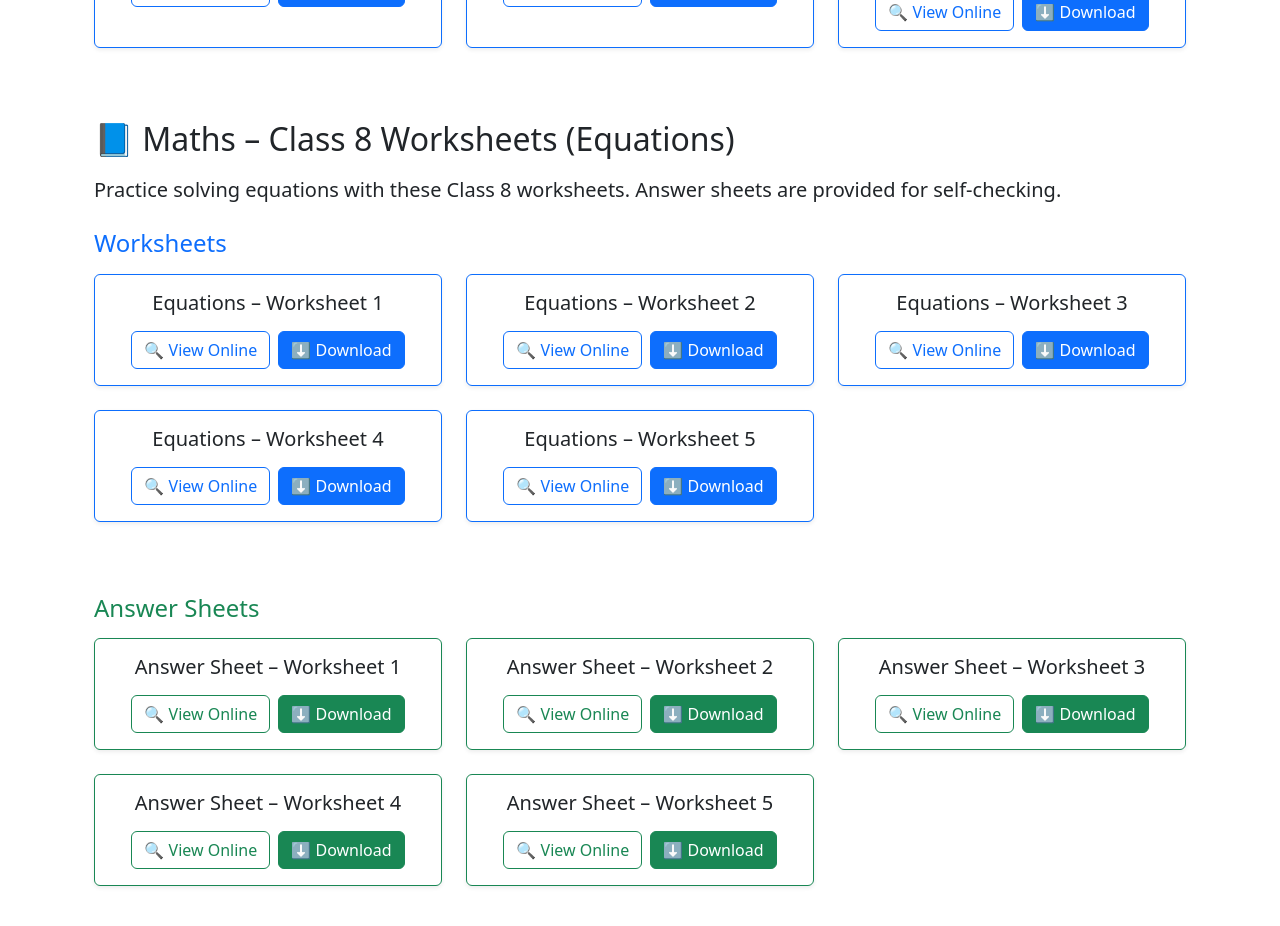
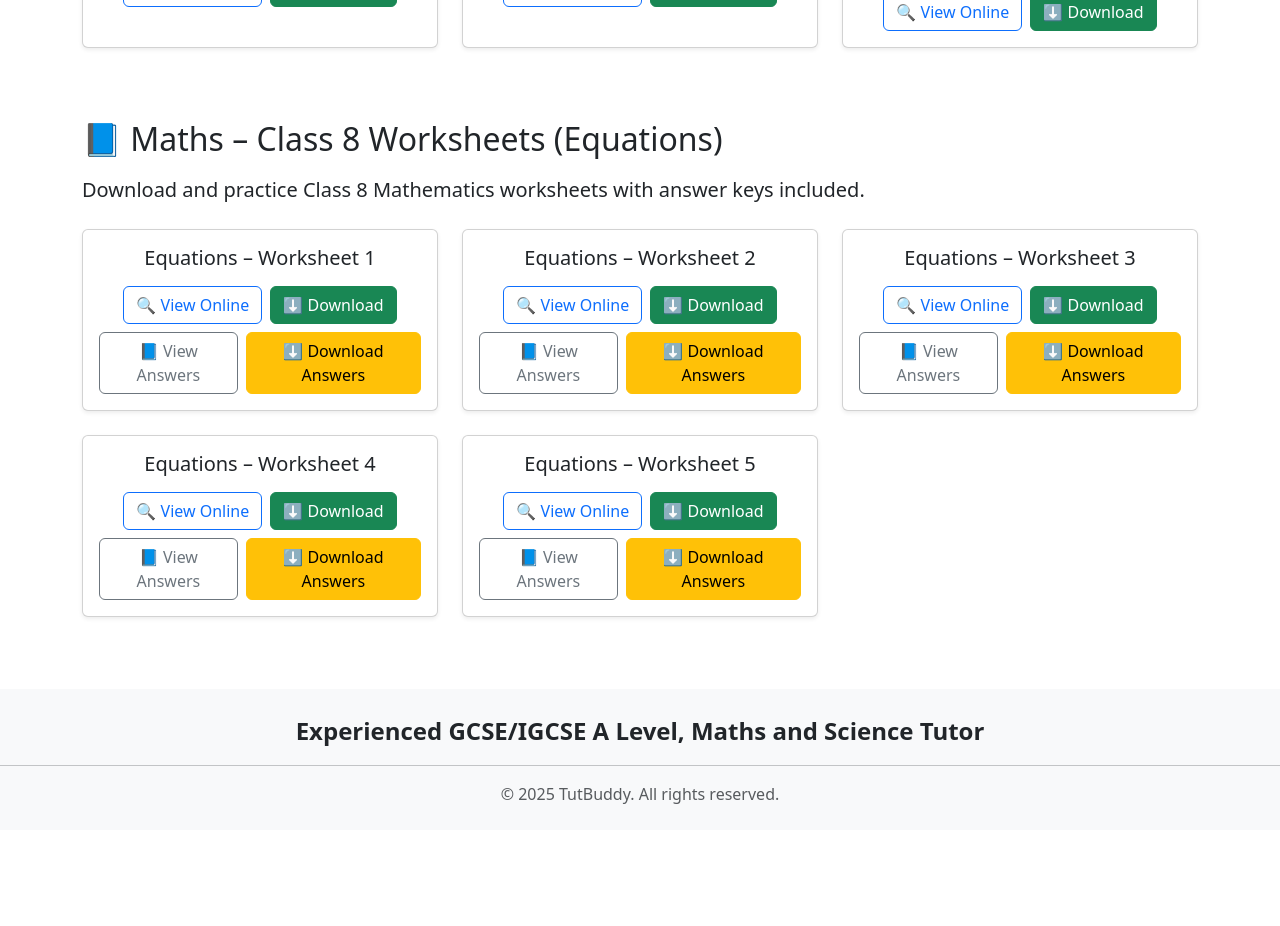
Before and after one commit to abdurrahman0605/tutbuddy-frontend, a React (Create React App) app: page /worksheets in a window 1280 px wide. Shown: the part 300-1226 px from the top of the page. After the commit the page ends 1130 px from the top, so only its background shows below. Built offline with nearby package versions, Linux system fonts and the light colour scheme.

Commit message:
Initial commit - TutBuddy frontend

```diff
--- a/src/App.js
+++ b/src/App.js
@@ -1,26 +1,25 @@
 import React from "react";
 import { BrowserRouter as Router, Routes, Route } from "react-router-dom";
-import Navbar from "./components/Navbar";   // ✅ Navbar
-import Home from "./pages/Home";            // ✅ Home page
-import About from "./pages/About";          // ✅ About page
-import Quiz from "./pages/Quiz";            // ✅ Quiz page
+import Navbar from "./components/Navbar";
+import Footer from "./components/Footer";
+import Home from "./pages/Home";
+import About from "./pages/About";
+import Quiz from "./pages/Quiz";
 import Worksheets from "./pages/Worksheets";
 
 export default function App() {
   return (
     <Router>
-      {/* Navbar always visible */}
       <Navbar />
-
-      {/* Page content */}
-      <div className="container mt-4">
+      <main className="flex-grow-1">
         <Routes>
           <Route path="/" element={<Home />} />
           <Route path="/about" element={<About />} />
           <Route path="/quiz" element={<Quiz />} />
-          <Route path="/worksheets" element={<Worksheets />} /> {/* ✅ New Worksheets page */}
+          <Route path="/worksheets" element={<Worksheets />} />
         </Routes>
-      </div>
+      </main>
+      <Footer /> {/* ✅ this always renders */}
     </Router>
   );
 }
--- /dev/null
+++ b/src/components/Footer.js
@@ -0,0 +1,15 @@
+import React from "react";
+
+export default function Footer() {
+  return (
+    <footer className="bg-light py-4 mt-5 text-center">
+      <p className="mb-0 fw-bold fs-4">
+        Experienced GCSE/IGCSE A Level, Maths and Science Tutor
+      </p>
+      <hr className="my-3" />
+      <p className="text-muted mb-0">
+        © {new Date().getFullYear()} TutBuddy. All rights reserved.
+      </p>
+    </footer>
+  );
+}
--- a/src/pages/Home.js
+++ b/src/pages/Home.js
@@ -2,6 +2,7 @@ import React from "react";
 import pic1 from "../naheed.jpg";
 import pic2 from "../pic2.jpg";
 import pic3 from "../pic3.jpg";
+import pic4 from "../pic4.jpg";   // ✅ new image
 
 export default function Home() {
   const handleDemoBooking = () => {
@@ -41,6 +42,14 @@ export default function Home() {
               <img
                 src={pic3}
                 alt="Learning environment"
+                className="d-block w-100 rounded"
+                style={{ maxHeight: "500px", objectFit: "cover" }}
+              />
+            </div>
+            <div className="carousel-item">
+              <img
+                src={pic4}
+                alt="Focused student learning"
                 className="d-block w-100 rounded"
                 style={{ maxHeight: "500px", objectFit: "cover" }}
               />
@@ -119,13 +128,6 @@ export default function Home() {
           </div>
         </div>
       </div>
-
-      {/* Footer Note */}
-      <div className="bg-light py-4 mt-5 text-center">
-        <p className="mb-0 fw-bold fs-3">
-          Experienced GCSE/IGCSE A Level, Maths and Science Tutor
-        </p>
-      </div>
     </div>
   );
 }
--- a/src/pages/Quiz.js
+++ b/src/pages/Quiz.js
@@ -1,23 +1,53 @@
 import React from "react";
 
 export default function Quiz() {
+  const quizzes = [
+    { grade: "Grade 5", topic: "Symmetry", link: "https://forms.gle/519nHPNH4Jk4uUNq6" },
+    { grade: "Grade 6", topic: "BIDMAS", link: "https://forms.gle/tJ5R7vbQURhC51e89" },
+    { grade: "Grade 6", topic: "Integers", link: "https://forms.gle/Zuam6XHYD2Mj4UEs5" },
+    { grade: "Grade 7", topic: "Mensuration", link: "https://forms.gle/erfHx98z8WMkpYT4A" },
+    { grade: "Grade 8", topic: "Rational Numbers", link: "https://forms.gle/uaFKNWXgbBcmJefQ7" }
+  ];
+
   return (
-    <div className="container mt-5 text-center">
-      <h2 className="mb-4">📝 Grade 7 Quiz</h2>
-      <p className="lead mb-4">
-        Test your knowledge with our Grade 7 Maths  quiz.
-        Click the button below to get started!
+    <div className="container mt-5">
+      <h2 className="text-center mb-4">📝 Interactive Maths Quizzes</h2>
+      <p className="lead text-center mb-5">
+        Sharpen your skills with these fun and challenging quizzes. <br />
+        Choose your grade and start practicing!
       </p>
 
-      {/* Button that opens Google Form */}
-      <a
-        href="https://docs.google.com/forms/d/e/1FAIpQLSepr3aZOBaVndEOHZfJ5jukZiAs_WIke4NQuUf-a9UayfUrYg/viewform"
-        target="_blank"
-        rel="noreferrer"
-        className="btn btn-primary btn-lg"
-      >
-        🚀 Take the Quiz
-      </a>
+      <div className="row">
+        {quizzes.map((quiz, index) => (
+          <div key={index} className="col-md-4 mb-4">
+            <div className="card h-100 shadow-sm border-0">
+              <div className="card-body text-center">
+                <h5 className="card-title">
+                  <span className="badge bg-primary">{quiz.grade}</span>
+                </h5>
+                <p className="card-text fs-5">{quiz.topic}</p>
+                <a
+                  href={quiz.link}
+                  target="_blank"
+                  rel="noreferrer"
+                  className="btn btn-outline-success btn-lg"
+                >
+                  🚀 Take Quiz
+                </a>
+              </div>
+            </div>
+          </div>
+        ))}
+      </div>
+
+      {/* Motivation Section */}
+      <div className="bg-light text-center py-5 mt-5 rounded shadow-sm">
+        <h3>📚 Practice Makes Perfect!</h3>
+        <p className="lead">
+          The more you practice, the more confident you become.
+          Keep solving and challenge yourself to score better each time!
+        </p>
+      </div>
     </div>
   );
 }
--- a/src/pages/Worksheets.js
+++ b/src/pages/Worksheets.js
@@ -1,44 +1,38 @@
 import React from "react";
 
 export default function Worksheets() {
-  // Grade 9 worksheets
   const grade9 = [
     { name: "All Sorts of Information", link: "/worksheets/grade9/all-sorts-of-information.pdf" },
     { name: "Parallel and Perpendicular Lines", link: "/worksheets/grade9/parallel-and-perpendicular-lines.pdf" },
     { name: "Trigonometry Combined Worksheet", link: "/worksheets/grade9/trigonometry-combined-worksheet.pdf" }
   ];
 
-  // Grade 8 worksheets
-  const grade8Worksheets = [
-    { name: "Equations – Worksheet 1", link: "/worksheets/grade8/equations/worksheet1.pdf" },
-    { name: "Equations – Worksheet 2", link: "/worksheets/grade8/equations/worksheet2.pdf" },
-    { name: "Equations – Worksheet 3", link: "/worksheets/grade8/equations/worksheet3.pdf" },
-    { name: "Equations – Worksheet 4", link: "/worksheets/grade8/equations/worksheet4.pdf" },
-    { name: "Equations – Worksheet 5", link: "/worksheets/grade8/equations/worksheet5.pdf" }
+  const grade8 = [
+    { name: "Equations – Worksheet 1", link: "/worksheets/grade8/worksheet1.pdf", answer: "/worksheets/grade8/answers1.pdf" },
+    { name: "Equations – Worksheet 2", link: "/worksheets/grade8/worksheet2.pdf", answer: "/worksheets/grade8/answers2.pdf" },
+    { name: "Equations – Worksheet 3", link: "/worksheets/grade8/worksheet3.pdf", answer: "/worksheets/grade8/answers3.pdf" },
+    { name: "Equations – Worksheet 4", link: "/worksheets/grade8/worksheet4.pdf", answer: "/worksheets/grade8/answers4.pdf" },
+    { name: "Equations – Worksheet 5", link: "/worksheets/grade8/worksheet5.pdf", answer: "/worksheets/grade8/answers5.pdf" }
   ];
 
-  // Grade 8 answer sheets
-  const grade8Answers = [
-    { name: "Answer Sheet – Worksheet 1", link: "/worksheets/grade8/equations/answers1.pdf" },
-    { name: "Answer Sheet – Worksheet 2", link: "/worksheets/grade8/equations/answers2.pdf" },
-    { name: "Answer Sheet – Worksheet 3", link: "/worksheets/grade8/equations/answers3.pdf" },
-    { name: "Answer Sheet – Worksheet 4", link: "/worksheets/grade8/equations/answers4.pdf" },
-    { name: "Answer Sheet – Worksheet 5", link: "/worksheets/grade8/equations/answers5.pdf" }
-  ];
-
-  // Reusable card renderer
-  const renderCards = (items, color = "primary") => (
-    <div className="row mb-5">
-      {items.map((w, i) => (
+  return (
+    <div className="container mt-5">
+      {/* Grade 9 Section */}
+      <h2 className="mb-3">📘 Maths – Class 9 Worksheets</h2>
+      <p className="lead mb-4">
+        Download and practice Class 9 Mathematics worksheets to strengthen your concepts.
+      </p>
+      <div className="row">
+        {grade9.map((w, i) => (
           <div key={i} className="col-md-4 mb-4">
-          <div className={`card shadow-sm h-100 border-${color}`}>
+            <div className="card shadow-sm h-100">
               <div className="card-body text-center">
                 <h5 className="card-title">{w.name}</h5>
                 <div className="d-flex justify-content-center gap-2 mt-3">
-                <a href={w.link} target="_blank" rel="noreferrer" className={`btn btn-outline-${color}`}>
+                  <a href={w.link} target="_blank" rel="noreferrer" className="btn btn-outline-primary">
                     🔍 View Online
                   </a>
-                <a href={w.link} download className={`btn btn-${color}`}>
+                  <a href={w.link} download className="btn btn-success">
                     ⬇ Download
                   </a>
                 </div>
@@ -47,30 +41,41 @@ export default function Worksheets() {
           </div>
         ))}
       </div>
-  );
-
-  return (
-    <div className="container mt-5">
-      {/* Grade 9 Section */}
-      <h2 className="mb-3">📘 Maths – Class 9 Worksheets</h2>
-      <p className="lead mb-4">
-        Download and practice Class 9 Mathematics worksheets to strengthen your concepts.
-      </p>
-      {renderCards(grade9, "primary")}
 
       {/* Grade 8 Section */}
-      <h2 className="mb-3">📘 Maths – Class 8 Worksheets (Equations)</h2>
+      <h2 className="mb-3 mt-5">📘 Maths – Class 8 Worksheets (Equations)</h2>
       <p className="lead mb-4">
-        Practice solving equations with these Class 8 worksheets. Answer sheets are provided for self-checking.
+        Download and practice Class 8 Mathematics worksheets with answer keys included.
       </p>
-
-      {/* Worksheets */}
-      <h4 className="mb-3 text-primary">Worksheets</h4>
-      {renderCards(grade8Worksheets, "primary")}
-
-      {/* Answer Sheets */}
-      <h4 className="mb-3 text-success">Answer Sheets</h4>
-      {renderCards(grade8Answers, "success")}
+      <div className="row">
+        {grade8.map((w, i) => (
+          <div key={i} className="col-md-4 mb-4">
+            <div className="card shadow-sm h-100">
+              <div className="card-body text-center">
+                <h5 className="card-title">{w.name}</h5>
+                <div className="d-flex flex-column gap-2 mt-3">
+                  <div className="d-flex justify-content-center gap-2">
+                    <a href={w.link} target="_blank" rel="noreferrer" className="btn btn-outline-primary">
+                      🔍 View Online
+                    </a>
+                    <a href={w.link} download className="btn btn-success">
+                      ⬇ Download
+                    </a>
+                  </div>
+                  <div className="d-flex justify-content-center gap-2">
+                    <a href={w.answer} target="_blank" rel="noreferrer" className="btn btn-outline-secondary">
+                      📘 View Answers
+                    </a>
+                    <a href={w.answer} download className="btn btn-warning">
+                      ⬇ Download Answers
+                    </a>
+                  </div>
+                </div>
+              </div>
+            </div>
+          </div>
+        ))}
+      </div>
     </div>
   );
 }
```
Also changed, not shown: src/pages/About.js (+34 -33 lines), src/pic4.jpg (added). Lines whose indentation alone changed are shown as unchanged.
